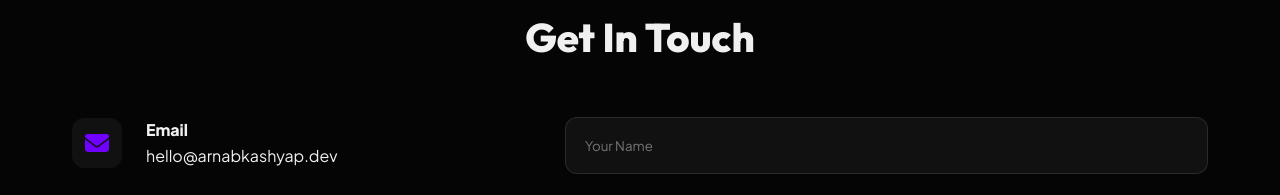
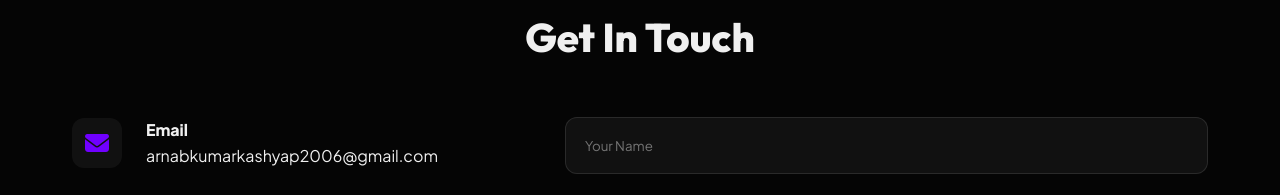
Before and after one commit to arnabkashyap/portfolio, a plain HTML site: page index.html in a window 1280 px wide. Shown: the part 4078-4273 px from the top of the page. Drawn offline with Linux system fonts and the light colour scheme.

Commit message:
Update contact email to arnabkumarkashyap2006@gmail.com

```diff
--- a/index.html
+++ b/index.html
@@ -289,7 +289,7 @@
                             <i class="fas fa-envelope"></i>
                             <div>
                                 <h4>Email</h4>
-                                <p>hello@arnabkashyap.dev</p>
+                                <p>arnabkumarkashyap2006@gmail.com</p>
                             </div>
                         </div>
                         <div class="info-item">
```
